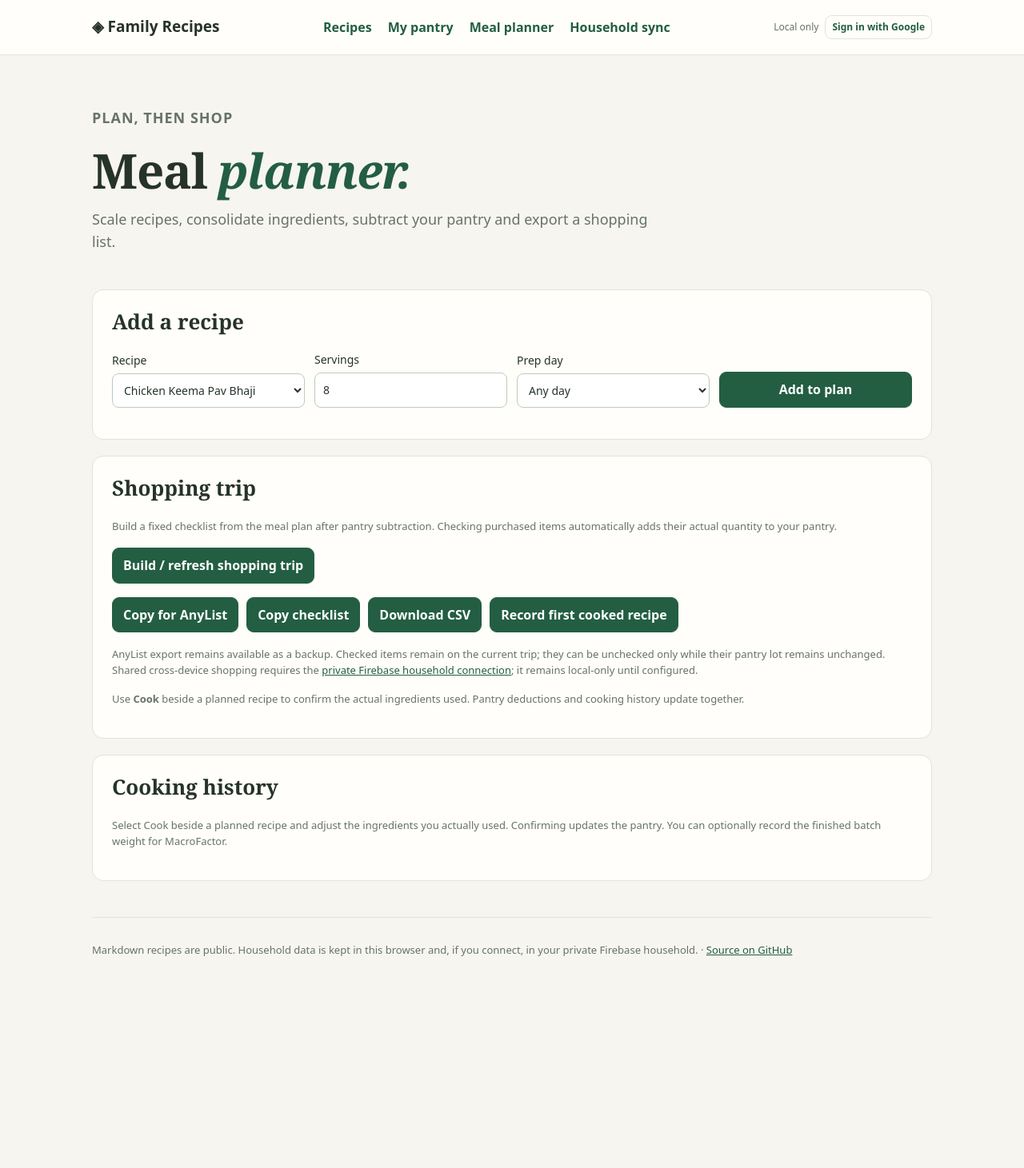
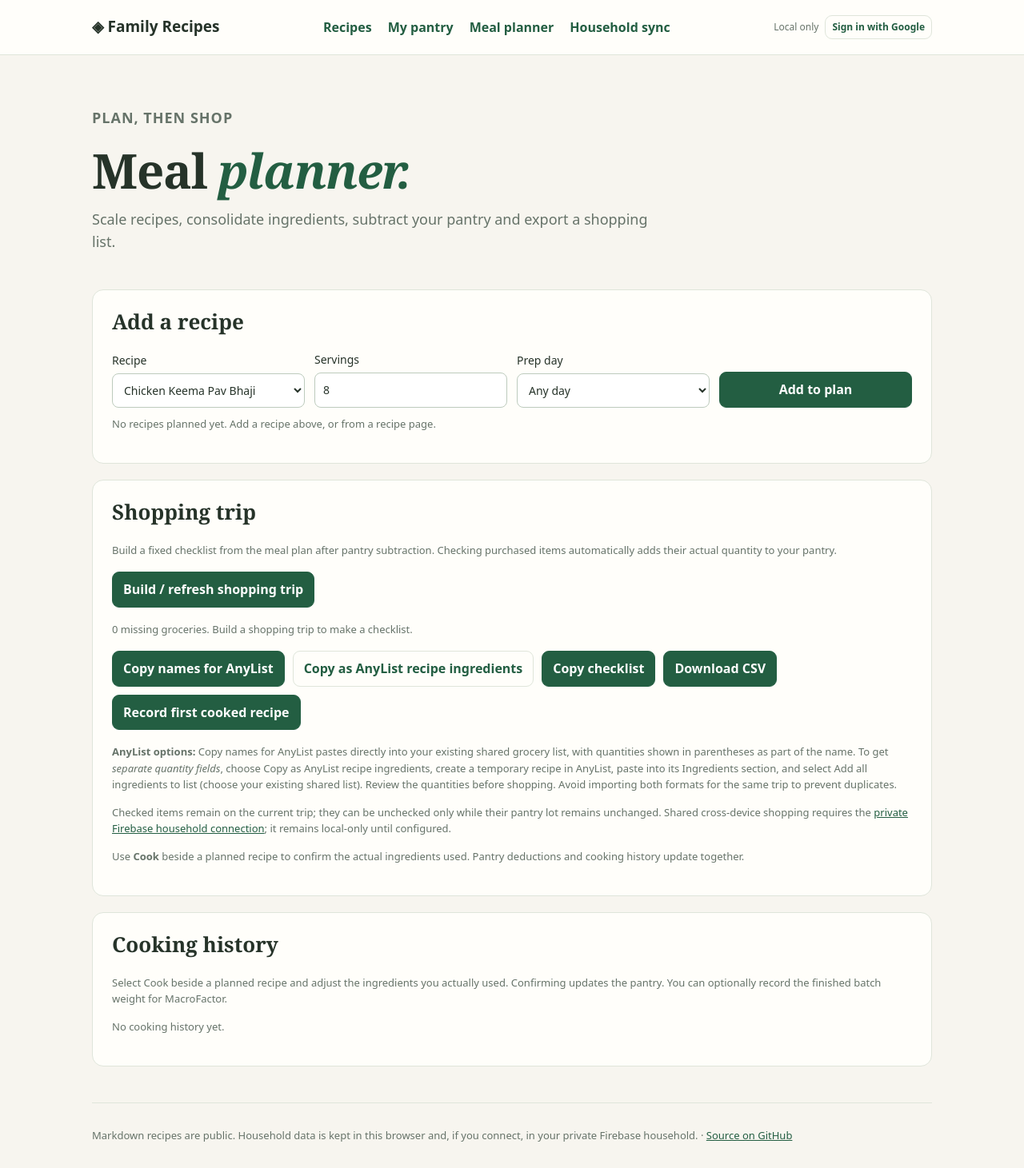
Before and after one commit to cbaum228/family-recipes, a Jekyll site: the page built from planner/index.html, in a window 1280 px wide. Shown: the whole page at 80% size. Built offline with Jekyll 4.4.1, drawn with Linux system fonts in a browser that asks for light colours; comment, search, counter and statistics services are not loaded; before the commit the page ends 1228 px from its top, so only the background shows below that.

Commit message:
Explain AnyList list versus recipe ingredient paste on meal planner

```diff
--- a/planner/index.html
+++ b/planner/index.html
@@ -12,7 +12,7 @@
 <div id="planned-list"></div><p id="planner-status" class="muted" role="status"></p>
 </section>
 <section class="panel"><h2>Shopping trip</h2><p class="muted">Build a fixed checklist from the meal plan after pantry subtraction. Checking purchased items automatically adds their actual quantity to your pantry.</p><div class="actions"><button id="new-trip">Build / refresh shopping trip</button></div><div id="shopping-list"></div><p id="shopping-status" class="muted" role="status"></p>
-<div class="actions"><button id="copy-anylist">Copy for AnyList</button><button id="copy-shopping">Copy checklist</button><button id="download-shopping">Download CSV</button><button id="cook-first">Record first cooked recipe</button></div>
-<p class="muted">AnyList export remains available as a backup. Checked items remain on the current trip; they can be unchecked only while their pantry lot remains unchanged. Shared cross-device shopping requires the <a href="{{ '/sync/' | relative_url }}">private Firebase household connection</a>; it remains local-only until configured.</p><p class="muted">Use <strong>Cook</strong> beside a planned recipe to confirm the actual ingredients used. Pantry deductions and cooking history update together.</p></section>
+<div class="actions"><button id="copy-anylist">Copy names for AnyList</button><button id="copy-anylist-recipe" class="light">Copy as AnyList recipe ingredients</button><button id="copy-shopping">Copy checklist</button><button id="download-shopping">Download CSV</button><button id="cook-first">Record first cooked recipe</button></div>
+<p class="muted"><strong>AnyList options:</strong> Copy names for AnyList pastes directly into your existing shared grocery list, with quantities shown in parentheses as part of the name. To get <em>separate quantity fields</em>, choose Copy as AnyList recipe ingredients, create a temporary recipe in AnyList, paste into its Ingredients section, and select Add all ingredients to list (choose your existing shared list). Review the quantities before shopping. Avoid importing both formats for the same trip to prevent duplicates.</p><p class="muted">Checked items remain on the current trip; they can be unchecked only while their pantry lot remains unchanged. Shared cross-device shopping requires the <a href="{{ '/sync/' | relative_url }}">private Firebase household connection</a>; it remains local-only until configured.</p><p class="muted">Use <strong>Cook</strong> beside a planned recipe to confirm the actual ingredients used. Pantry deductions and cooking history update together.</p></section>
 <section class="panel" id="cook-editor" hidden></section>
 <section class="panel"><h2>Cooking history</h2><p class="muted">Select Cook beside a planned recipe and adjust the ingredients you actually used. Confirming updates the pantry. You can optionally record the finished batch weight for MacroFactor.</p><div id="cooking-history"></div></section>
```
